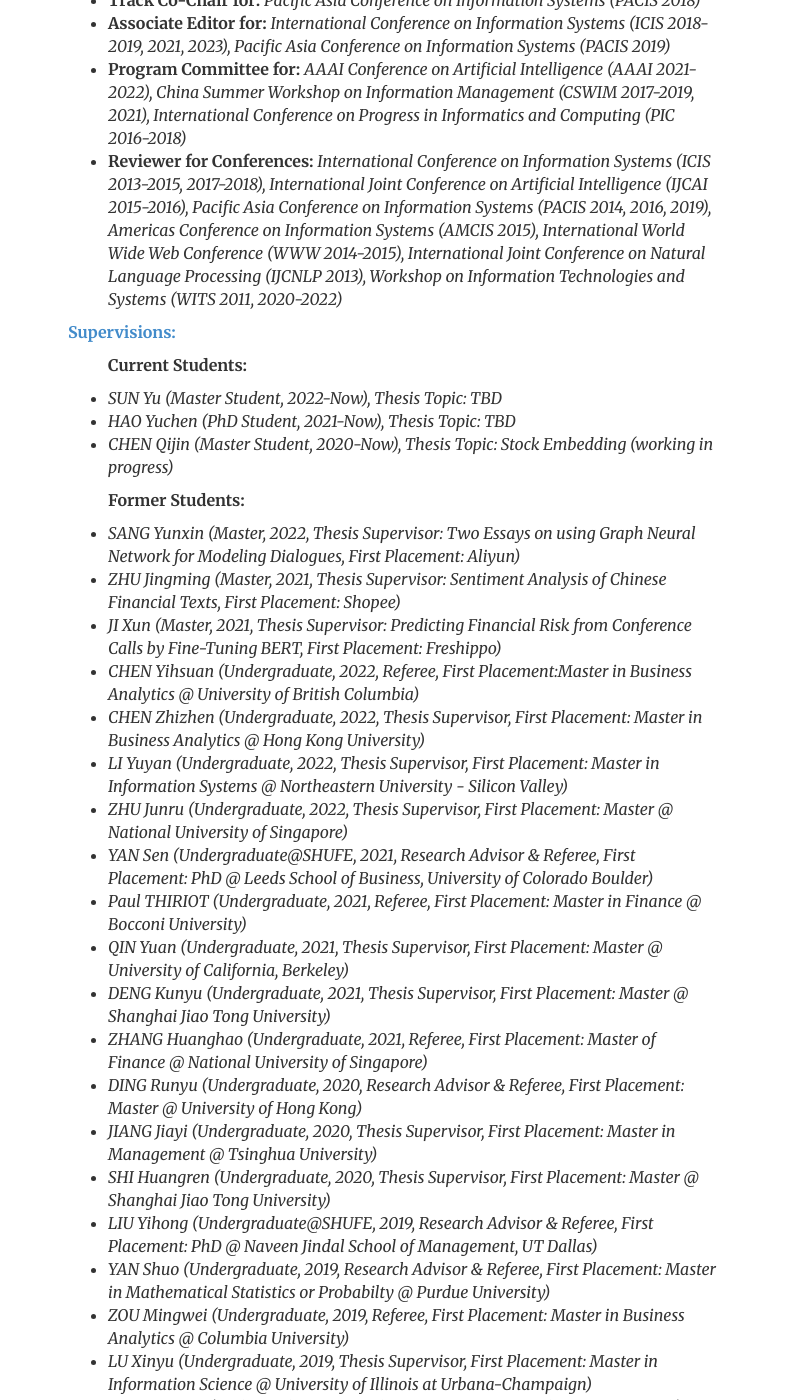
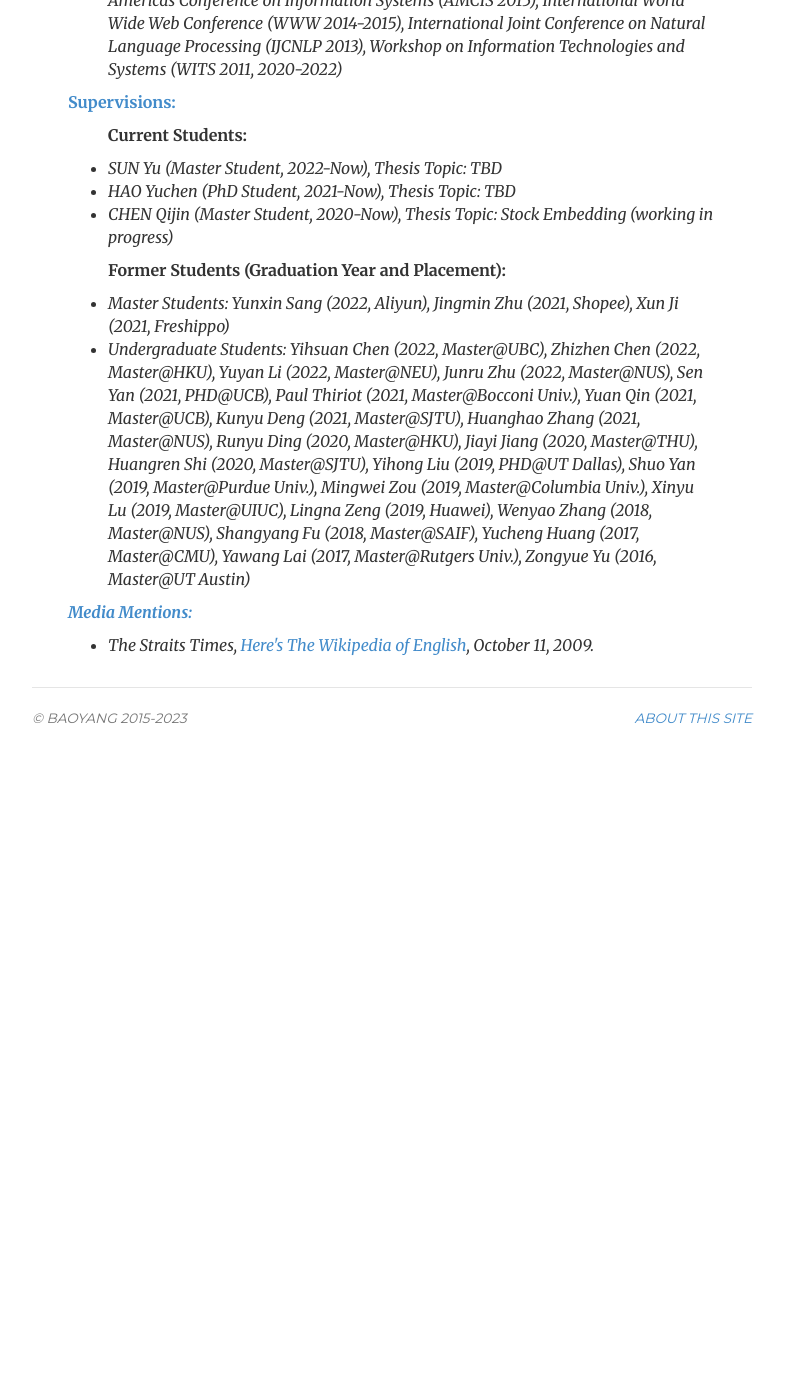
Before and after one commit to popeye007/popeye007.github.io, a Jekyll site: the page built from research/index.html, in a window 1280 px wide and 1400 px high, scrolled down 1447 px. Shown: the whole window, without its empty margins (248-1033 px from the left). Built offline with Jekyll 4.4.1, drawn with Linux system fonts in a browser that asks for light colours; comment, search, counter and statistics services are not loaded; after the commit the page ends 2227 px from its top, so only the background shows below that; some of the changed text lies outside the part shown.

Commit message:
Update index.html

```diff
--- a/research/index.html
+++ b/research/index.html
@@ -21,9 +21,9 @@
 
 			<p><b>Selected Journal Papers:</b></p>
 			<li>Yang Bao, Bin Ke, Bin Li, Julia Yu, and Jie Zhang. <a href="https://onlinelibrary.wiley.com/doi/10.1111/1475-679X.12292">Detecting Accounting Fraud in Publicly Traded U.S. Firms Using a Machine Learning Approach</a>. Journal of Accounting Research, 58 (1): 199-235, 2020.</li>
-				<ul><li>Media Mentions: Columbia Law School's Blog on Corporations and the Capital Markets, <a href="https://clsbluesky.law.columbia.edu/2020/06/05/introducing-machine-learning-to-corporate-fraud-detection/">Introducing Machine Learning to Corporate Fraud Detection</a>, June 5, 2020.</li></ul>
+				<!-- <ul><li>Media Mentions: Columbia Law School's Blog on Corporations and the Capital Markets, <a href="https://clsbluesky.law.columbia.edu/2020/06/05/introducing-machine-learning-to-corporate-fraud-detection/">Introducing Machine Learning to Corporate Fraud Detection</a>, June 5, 2020.</li></ul> -->
 			<li>Yang Bao, and Anindya Datta. <a href="http://pubsonline.informs.org/doi/abs/10.1287/mnsc.2014.1930">Simultaneously Discovering and Quantifying Risk Types from Textual Risk Disclosures</a>. Management Science, 60 (6): 1371-1391, 2014.
-				<ul><li>This paper is awared the 2020 MOE's 8th Young Scholar Outstanding Research Achievement Award (Humanities & Social Sciences). 该论文获得2020年教育部第八届高等学校科学研究（人文社科）青年成果奖.</li></ul>
+				<!-- <ul><li>This paper is awared the 2020 MOE's 8th Young Scholar Outstanding Research Achievement Award (Humanities & Social Sciences). 该论文获得2020年教育部第八届高等学校科学研究（人文社科）青年成果奖.</li></ul> -->
 		</ul>
 
 		<ul>
@@ -36,15 +36,15 @@
 		<ul>
 			<p><b>Book Chapters:</b></p>
 			<li>Yang Bao, Gilles Hilary and Bin Ke. <a href="https://link.springer.com/chapter/10.1007/978-3-030-75729-8_8">Artificial Intelligence and Fraud Detection</a>. In: Babich V., Birge J.R., Hilary G. (eds) Innovative Technology at the Interface of Finance and Operations, Springer Series in Supply Chain Management, vol 11. Springer, Cham. </li>
-			<ul><li>SSRN's Top Ten download list for: <a href="https://papers.ssrn.com/sol3/topten/topTenResults.cfm?groupingId=3238877&netorjrnl=jrnl">Forensic Science</a> and <a href="https://papers.ssrn.com/sol3/topten/topTenResults.cfm?groupingId=3893988&netorjrnl=jrnl">Digital Forensics</a> eJournal </li></ul>
+			<!-- <ul><li>SSRN's Top Ten download list for: <a href="https://papers.ssrn.com/sol3/topten/topTenResults.cfm?groupingId=3238877&netorjrnl=jrnl">Forensic Science</a> and <a href="https://papers.ssrn.com/sol3/topten/topTenResults.cfm?groupingId=3893988&netorjrnl=jrnl">Digital Forensics</a> eJournal </li></ul> -->
 		</ul>
 
 
 	<p><strong><a name="Grants">Grants:</a></strong><br>
 		<ul>
-			<li>Principal Investigator, "Research on Corporate Disclosures using Multimodal Deep Learning with Human in the Loop", National Natural Science Foundation of China, #72271160, 2023.1-2026.12, 460,000CNY.</li>
-			<li>Principal Investigator, "Text Analysis of Corporate Disclosures using Machine Learning: Methods and Applications", National Natural Science Foundation of China, #71601116, 2017.1-2019.12, 180,000CNY.</li>
-			<li>Principal Investigator, "Detecting Accounting Frauds using Machine Learning", Shanghai Pujiang Program, #16PJC045, 2016.9-2020.8, 100,000CNY.</li>
+			<li>PI, Research on Corporate Disclosures using Multimodal Deep Learning with Human in the Loop, NSFC, 2023.1-2026.12, 460,000CNY.</li>
+			<li>PI, Text Analysis of Corporate Disclosures using Machine Learning: Methods and Applications, NSFC, 2017.1-2019.12, 180,000CNY.</li>
+			<li>PI, Detecting Accounting Frauds using Machine Learning, Shanghai Pujiang Program, 2016.9-2020.8, 100,000CNY.</li>
 		</ul>
 
 
@@ -66,32 +66,9 @@
 
 		</ul>
 		<ul>
-			<p><b>Former Students:</b></p>
-			<li><i>SANG Yunxin (Master, 2022, Thesis Supervisor: Two Essays on using Graph Neural Network for Modeling Dialogues, First Placement: Aliyun)</i></li>
-			<li><i>ZHU Jingming (Master, 2021, Thesis Supervisor: Sentiment Analysis of Chinese Financial Texts, First Placement: Shopee)</i></li>
-			<li><i>JI Xun (Master, 2021, Thesis Supervisor: Predicting Financial Risk from Conference Calls by Fine-Tuning BERT, First Placement: Freshippo)</i></li>
-			<li><i>CHEN Yihsuan (Undergraduate, 2022, Referee, First Placement:Master in Business Analytics @ University of British Columbia)</i></li>
-			<li><i>CHEN Zhizhen (Undergraduate, 2022, Thesis Supervisor, First Placement: Master in Business Analytics @ Hong Kong University)</i></li>
-			<li><i>LI Yuyan (Undergraduate, 2022, Thesis Supervisor, First Placement: Master in Information Systems @ Northeastern University - Silicon Valley)</i></li>
-			<li><i>ZHU Junru (Undergraduate, 2022, Thesis Supervisor, First Placement: Master @ National University of Singapore)</i></li>
-			<li><i>YAN Sen (Undergraduate@SHUFE, 2021, Research Advisor & Referee, First Placement: PhD @ Leeds School of Business, University of Colorado Boulder)</i></li>
-			<li><i>Paul THIRIOT (Undergraduate, 2021, Referee, First Placement: Master in Finance @ Bocconi University)</i></li>
-			<li><i>QIN Yuan (Undergraduate, 2021, Thesis Supervisor, First Placement: Master @ University of California, Berkeley)</i></li>
-			<li><i>DENG Kunyu (Undergraduate, 2021, Thesis Supervisor, First Placement: Master @ Shanghai Jiao Tong University)</i></li>
-			<li><i>ZHANG Huanghao (Undergraduate, 2021, Referee, First Placement: Master of Finance @ National University of Singapore)</i></li>
-			<li><i>DING Runyu (Undergraduate, 2020, Research Advisor & Referee, First Placement: Master @ University of Hong Kong)</i></li>
-			<li><i>JIANG Jiayi (Undergraduate, 2020, Thesis Supervisor, First Placement: Master in Management @ Tsinghua University)</i></li>
-			<li><i>SHI Huangren (Undergraduate, 2020, Thesis Supervisor, First Placement: Master @ Shanghai Jiao Tong University)</i></li>
-			<li><i>LIU Yihong (Undergraduate@SHUFE, 2019, Research Advisor & Referee, First Placement: PhD @ Naveen Jindal School of Management, UT Dallas)</i></li>
-			<li><i>YAN Shuo (Undergraduate, 2019, Research Advisor & Referee, First Placement: Master in Mathematical Statistics or Probabilty @ Purdue University)</i></li>
-			<li><i>ZOU Mingwei (Undergraduate, 2019, Referee, First Placement: Master in Business Analytics @ Columbia University)</i></li>
-			<li><i>LU Xinyu (Undergraduate, 2019, Thesis Supervisor, First Placement: Master in Information Science @ University of Illinois at Urbana-Champaign)</i></li>
-			<li><i>ZENG Lingna (Undergraduate, 2019, Thesis Supervisor, First Placement: Huawei)</i></li>
-			<li><i>ZHANG Wenyao (Undergraduate, 2018, Thesis Supervisor & Referee, First Placement: Master in International Management @ National University of Singapore)</i></li>
-			<li><i>FU Shangyang (Undergraduate, 2018, Referee, First Placement: Master of Finance @ Shanghai Advanced Institute of Finance)</i></li>
-			<li><i>HUANG Yucheng (Undergraduate, 2017, Thesis Supervisor, First Placement: Master in Computer Science @ Carnegie Mellon University)</i></li>
-			<li><i>LAI Yawang (Undergraduate, 2017, Referee, First Placement: Master of Quantitative Finance @ Rutgers University)</i></li>
-			<li><i>YU Zongyue (Undergraduate, 2016, Thesis Supervisor, First Placement: Master in Business Analytics @ UT Austin)</i></li>
+			<p><b>Former Students (Graduation Year and Placement):</b></p>
+			<li><i>Master Students: Yunxin Sang (2022, Aliyun), Jingmin Zhu (2021, Shopee), Xun Ji (2021, Freshippo)</i></li>
+			<li><i>Undergraduate Students: Yihsuan Chen (2022, Master@UBC), Zhizhen Chen (2022, Master@HKU), Yuyan Li (2022, Master@NEU), Junru Zhu (2022, Master@NUS), Sen Yan (2021, PHD@UCB), Paul Thiriot (2021, Master@Bocconi Univ.), Yuan Qin (2021, Master@UCB), Kunyu Deng (2021, Master@SJTU), Huanghao Zhang (2021, Master@NUS), Runyu Ding (2020, Master@HKU), Jiayi Jiang (2020, Master@THU), Huangren Shi (2020, Master@SJTU), Yihong Liu (2019, PHD@UT Dallas), Shuo Yan (2019, Master@Purdue Univ.), Mingwei Zou (2019, Master@Columbia Univ.), Xinyu Lu (2019, Master@UIUC), Lingna Zeng (2019, Huawei), Wenyao Zhang (2018, Master@NUS), Shangyang Fu (2018, Master@SAIF), Yucheng Huang (2017, Master@CMU), Yawang Lai (2017, Master@Rutgers Univ.), Zongyue Yu (2016, Master@UT Austin)
 		</ul>
 
 	<p><strong><a name="Media">Media Mentions:</a></strong><br>
```
